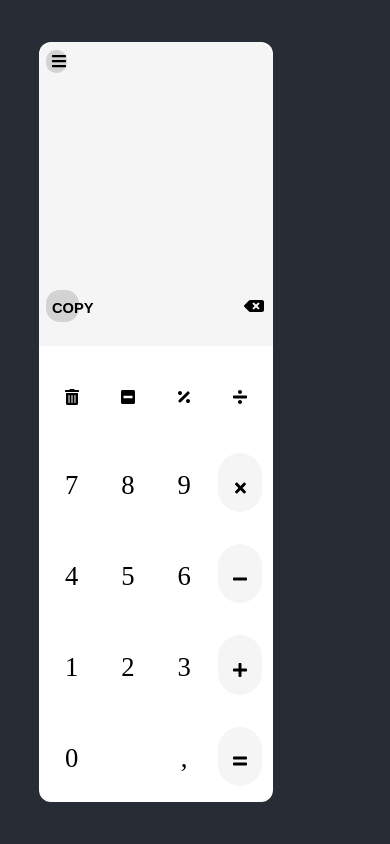
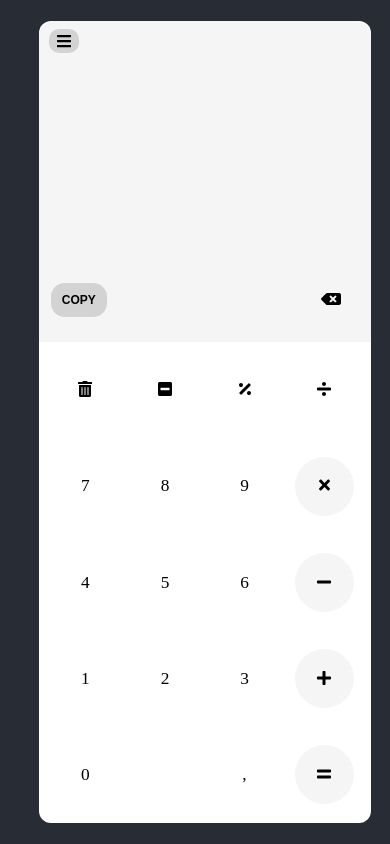
Before and after one commit to AlexTheHero/pwa-calculator, a React (Create React App) app: page /basic in a window 390 px wide. Shown: the top 844 px of the page. Built offline with nearby package versions, Linux system fonts and the light colour scheme.

Commit message:
Added respond-to-screen sass mthod. Made layout a little bit responsive

```diff
--- a/src/components/Buttons/CalculatorButton/_CalculatorButton.scss
+++ b/src/components/Buttons/CalculatorButton/_CalculatorButton.scss
@@ -1,3 +1,5 @@
+@import "../../../config/utils/respond-to";
+
 .DefaultButtonContainer {
   display: flex;
   height: 96%;
@@ -51,4 +53,6 @@
   align-self: center;
   font-family: Feather, serif;
   line-height: 0.4em;
+  @include respond-to(minimum-screens) {font-size: calc(12px + 40%); line-height: 1em;};
+  @include respond-to(medium-screens) {font-size: calc(12px + 70%); line-height: 1em;};
 }
--- a/src/components/Display/_Display.scss
+++ b/src/components/Display/_Display.scss
@@ -1,3 +1,5 @@
+@import "../../config/utils/respond-to";
+
 .displayContainer {
   width: 100%;
   height: 35%;
@@ -105,7 +107,7 @@
 }
 
 .displayBottomButtonsContainer {
-  width: 20%;
+  width: 24%;
   align-items: center;
   display: flex;
   align-content: center;
@@ -118,4 +120,7 @@
   font-weight: bold;
   font-size: 1.1em;
   font-family: "Fira Code Medium", sans-serif;
+  @include respond-to(minimum-screens) {font-size: 0.9em; line-height: 0;};
+  @include respond-to(phone-screens) {font-size: 1.1em};
+  @include respond-to(medium-screens) {font-size: 1.4em; line-height: 0; };
 }
--- a/src/components/Drawer/_Drawer.scss
+++ b/src/components/Drawer/_Drawer.scss
@@ -1,3 +1,30 @@
+$min-phone: 320px;
+$phone: 600px;
+$tablet-portrait: 900px;
+$tablet-landscape: 1200px;
+$default: 1800px;
+
+@mixin respond-to($media) {
+  @if $media == handhelds {
+    @media only screen and (max-width: $min-phone) {@content}
+  }
+  @else if $media == minimum-screens {
+    @media only screen and (min-width: $min-phone) and (max-width: $phone) {@content}
+  }
+  @else if $media == phone-screens {
+    @media only screen and (min-width: $phone) and (max-width: $tablet-portrait) {@content}
+  }
+  @else if $media == medium-screens {
+    @media only screen and (min-width: $tablet-portrait) and (max-width: $tablet-landscape) {@content}
+  }
+  @else if $media == standart-screens {
+    @media only screen and (min-width: $tablet-landscape) and (max-width: $default) {@content}
+  }
+  @else if $media == big-desktop {
+    @media only screen and (min-width: $default) {@content}
+  }
+}
+
 .DrawerContainer {
   display: flex;
   flex-direction: row;
@@ -12,9 +39,12 @@
   backdrop-filter: blur(2px);
   -webkit-backdrop-filter: blur(2px);
 
-  @media (max-width: 780px) {
-  width: 60%;
-  }
+  @include respond-to(handhelds) {width: 100%};
+  @include respond-to(minimum-screens) {width: 85%; height: 95%};
+  @include respond-to(phone-screens) {width: 60%;};
+  @include respond-to(medium-screens) {width:60%; height: 85%;};
+  @include respond-to(standart-screens) {width: 30%};
+  @include respond-to(big-desktop) {width: 25%};
 }
 
 .LeftSide {
@@ -71,6 +101,7 @@
   font-family: "Fira Code Medium", sans-serif;
   font-size: calc(10px + 50%);
   color: whitesmoke;
+  @include respond-to(minimum-screens) {font-size: calc(10px + 20%);};
 }
 
 .DrawerButtonText:hover{
--- a/src/components/MainLayout/MainLayout.scss
+++ b/src/components/MainLayout/MainLayout.scss
@@ -1,3 +1,5 @@
+@import "../../config/utils/respond-to";
+
 .Container {
   display: flex;
   background-color: white;
@@ -9,8 +11,10 @@
   height: 90%;
   width: 25%;
   border-radius: 12px;
-
-  @media (max-width: 780px) {
-    width: 60%;
-  }
+  @include respond-to(handhelds) {width: 100%};
+  @include respond-to(minimum-screens) {width: 85%; height: 95%};
+  @include respond-to(phone-screens) {width: 60%; margin-left: 7%};
+  @include respond-to(medium-screens) {width:60%; height: 85%; margin-right: 7%; margin-bottom: 5%};
+  @include respond-to(standart-screens) {width: 30%};
+  @include respond-to(big-desktop) {width: 25%};
 }
--- /dev/null
+++ b/src/config/utils/_respond-to.scss
@@ -0,0 +1,26 @@
+$min-phone: 320px;
+$phone: 600px;
+$tablet-portrait: 900px;
+$tablet-landscape: 1200px;
+$default: 1800px;
+
+@mixin respond-to($media) {
+  @if $media == handhelds {
+    @media only screen and (max-width: $min-phone) {@content}
+  }
+  @else if $media == minimum-screens {
+    @media only screen and (min-width: $min-phone) and (max-width: $phone) {@content}
+  }
+  @else if $media == phone-screens {
+    @media only screen and (min-width: $phone) and (max-width: $tablet-portrait) {@content}
+  }
+  @else if $media == medium-screens {
+    @media only screen and (min-width: $tablet-portrait) and (max-width: $tablet-landscape) {@content}
+  }
+  @else if $media == standart-screens {
+    @media only screen and (min-width: $tablet-landscape) and (max-width: $default) {@content}
+  }
+  @else if $media == big-desktop {
+    @media only screen and (min-width: $default) {@content}
+  }
+}
```
